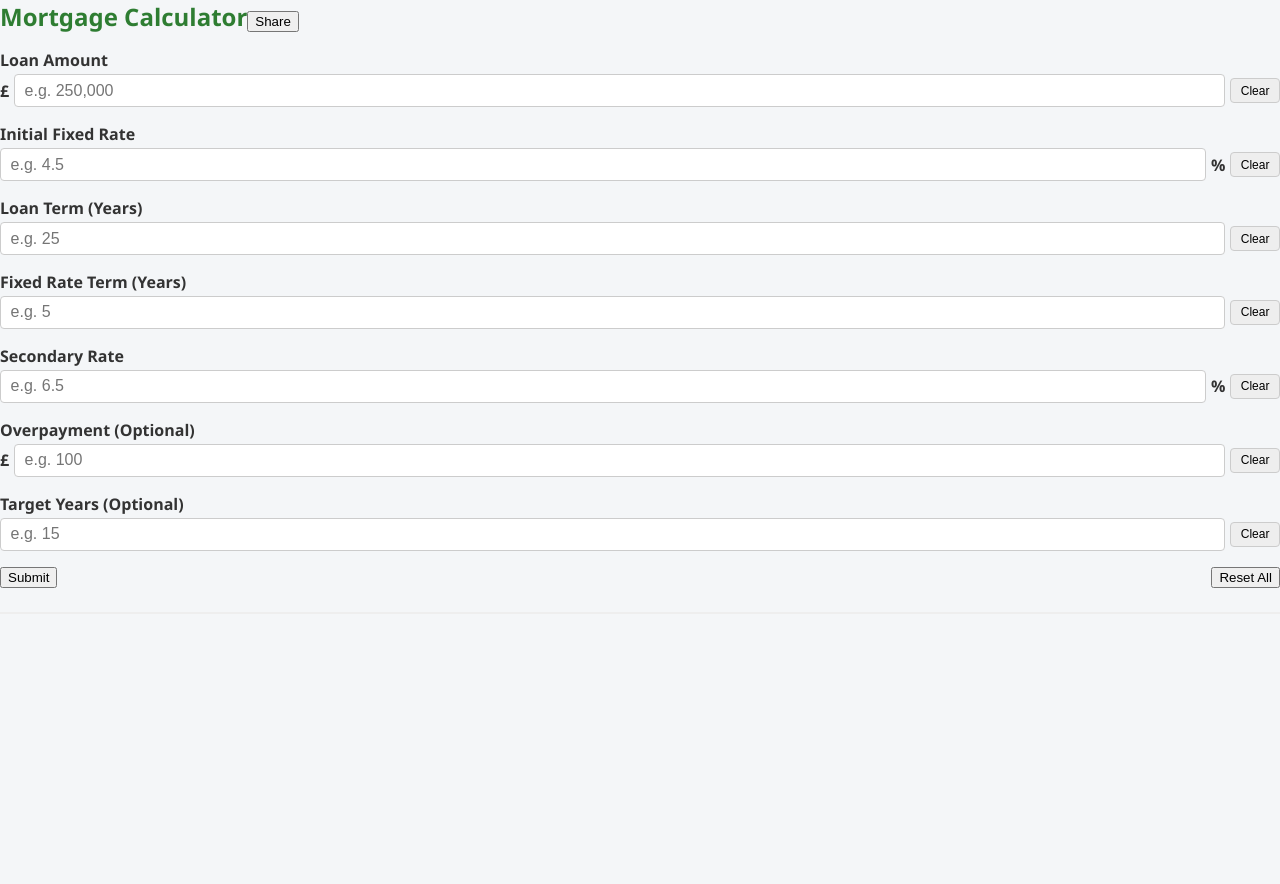
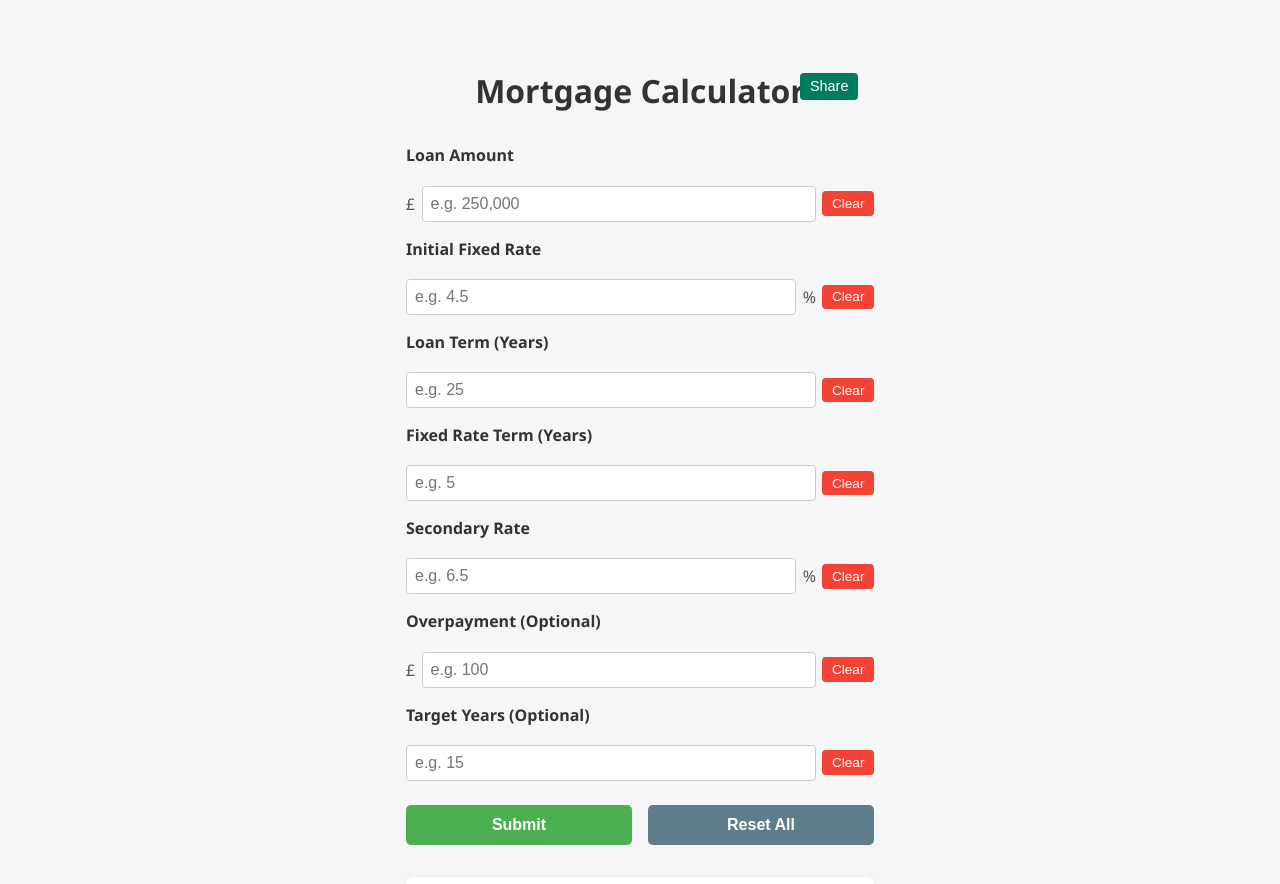
Before and after one commit to Ampdrew06/Mortgage-Calculator, a React (Create React App) app: page / in a window 1280 px wide. Shown: the top 884 px of the page. Before the commit the page ends 800 px from the top, so only its background shows below. Built offline with nearby package versions, Linux system fonts and the light colour scheme.

Commit message:
Update App.css

```diff
--- a/src/App.css
+++ b/src/App.css
@@ -1,5 +1,3 @@
-/* App.css */
-
 body {
   margin: 0;
   font-family: 'Segoe UI', Tahoma, Geneva, Verdana, sans-serif;
@@ -7,139 +5,116 @@ body {
   color: #333;
 }
 
-.container {
+.app-container {
   max-width: 500px;
   margin: 0 auto;
-  padding: 2rem 1rem 1rem 1rem;
-  background-color: white;
-  border-radius: 10px;
-  box-shadow: 0 4px 15px rgba(0, 0, 0, 0.1);
-}
-
-header {
-  display: flex;
-  justify-content: space-between;
-  align-items: center;
-  padding-bottom: 1rem;
-  border-bottom: 2px solid #ccc;
-  margin-bottom: 1rem;
+  padding: 2rem 1rem 1rem;
+  box-sizing: border-box;
 }
 
 h1 {
-  font-size: 1.5rem;
-  margin: 0;
-  color: #2e7d32;
+  text-align: center;
+  margin-bottom: 2rem;
+  position: relative;
+  padding-top: 1rem;
 }
 
-.share-button {
-  background-color: #2e7d32;
+.share-btn {
+  position: absolute;
+  top: 1.2rem;
+  right: 1rem;
+  font-size: 0.9rem;
+  background: #007b5e;
   color: white;
+  padding: 0.35rem 0.6rem;
   border: none;
-  padding: 0.4rem 0.8rem;
   border-radius: 4px;
   cursor: pointer;
-  font-size: 0.85rem;
 }
 
-label {
-  display: block;
-  margin-top: 1rem;
-  margin-bottom: 0.2rem;
-  font-weight: bold;
+.input-group {
+  display: flex;
+  flex-direction: column;
+  gap: 1rem;
 }
 
-.input-row {
-  display: flex;
-  flex-direction: column;
+.input-group label {
+  font-weight: bold;
+  margin-bottom: 0.2rem;
 }
 
 .input-prefix {
   display: flex;
   align-items: center;
-  gap: 0.3rem;
-  margin-bottom: 0.5rem;
+  gap: 0.4rem;
 }
 
 .input-prefix input {
   flex: 1;
-  padding: 0.4rem 0.6rem;
+  padding: 0.5rem;
   font-size: 1rem;
   border: 1px solid #ccc;
   border-radius: 4px;
 }
 
 .input-prefix span {
-  font-weight: bold;
+  font-size: 1rem;
+  color: #555;
 }
 
 .input-prefix button {
+  background-color: #f44336;
+  color: white;
+  border: none;
   padding: 0.3rem 0.6rem;
-  font-size: 0.75rem;
-  background-color: #eee;
-  border: 1px solid #ccc;
   border-radius: 4px;
   cursor: pointer;
-}
-
-.input-prefix button:hover {
-  background-color: #ddd;
+  font-size: 0.85rem;
 }
 
 .button-row {
   display: flex;
   justify-content: space-between;
-  gap: 0.5rem;
-  margin-top: 1rem;
+  margin-top: 1.5rem;
+  gap: 1rem;
 }
 
-button.submit {
+.submit-btn,
+.reset-btn {
   flex: 1;
-  padding: 0.6rem;
+  padding: 0.7rem;
   font-size: 1rem;
   font-weight: bold;
-  background-color: #66bb6a;
   border: none;
-  color: white;
   border-radius: 5px;
   cursor: pointer;
 }
 
-button.clear {
-  flex: 1;
-  padding: 0.6rem;
-  font-size: 1rem;
-  font-weight: bold;
-  background-color: #ef5350;
-  border: none;
+.submit-btn {
+  background-color: #4caf50;
   color: white;
-  border-radius: 5px;
-  cursor: pointer;
+}
+
+.reset-btn {
+  background-color: #607d8b;
+  color: white;
 }
 
 .results {
-  margin-top: 1.5rem;
-  padding-top: 1rem;
-  border-top: 2px solid #eee;
+  margin-top: 2rem;
+  padding: 1rem;
+  background-color: #fff;
+  border-radius: 8px;
+  box-shadow: 0 0 6px rgba(0, 0, 0, 0.06);
 }
 
 .results p {
-  margin: 0.5rem 0;
-  font-size: 1rem;
+  margin: 0.8rem 0;
   display: flex;
   justify-content: space-between;
+  font-size: 1.05rem;
 }
 
-@media screen and (max-height: 700px) {
-  .container {
-    padding: 1rem;
-  }
-
-  .button-row button {
-    font-size: 0.9rem;
-    padding: 0.4rem;
-  }
-
-  .results p {
-    font-size: 0.95rem;
-  }
+.results strong {
+  font-weight: bold;
 }
```
